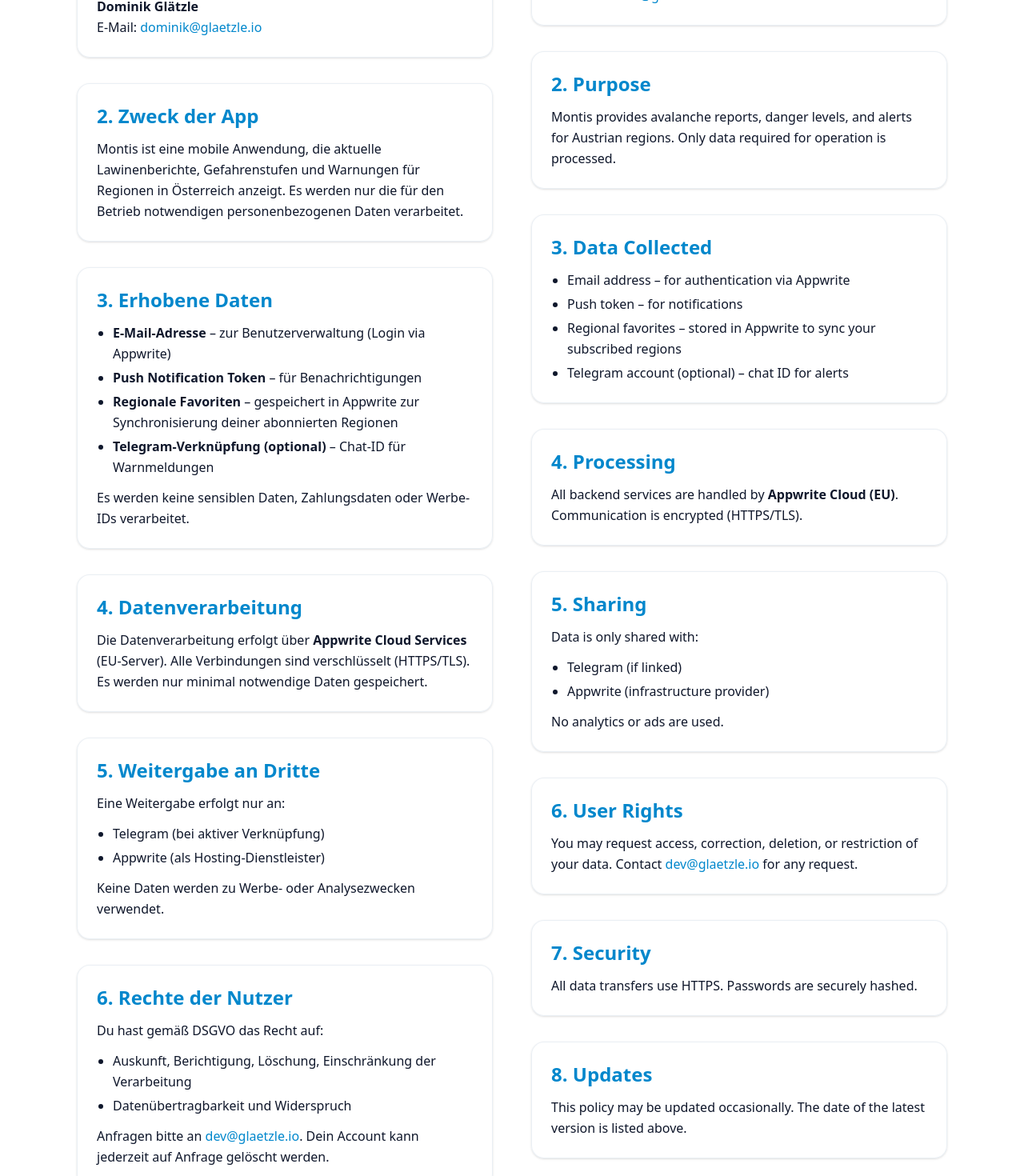
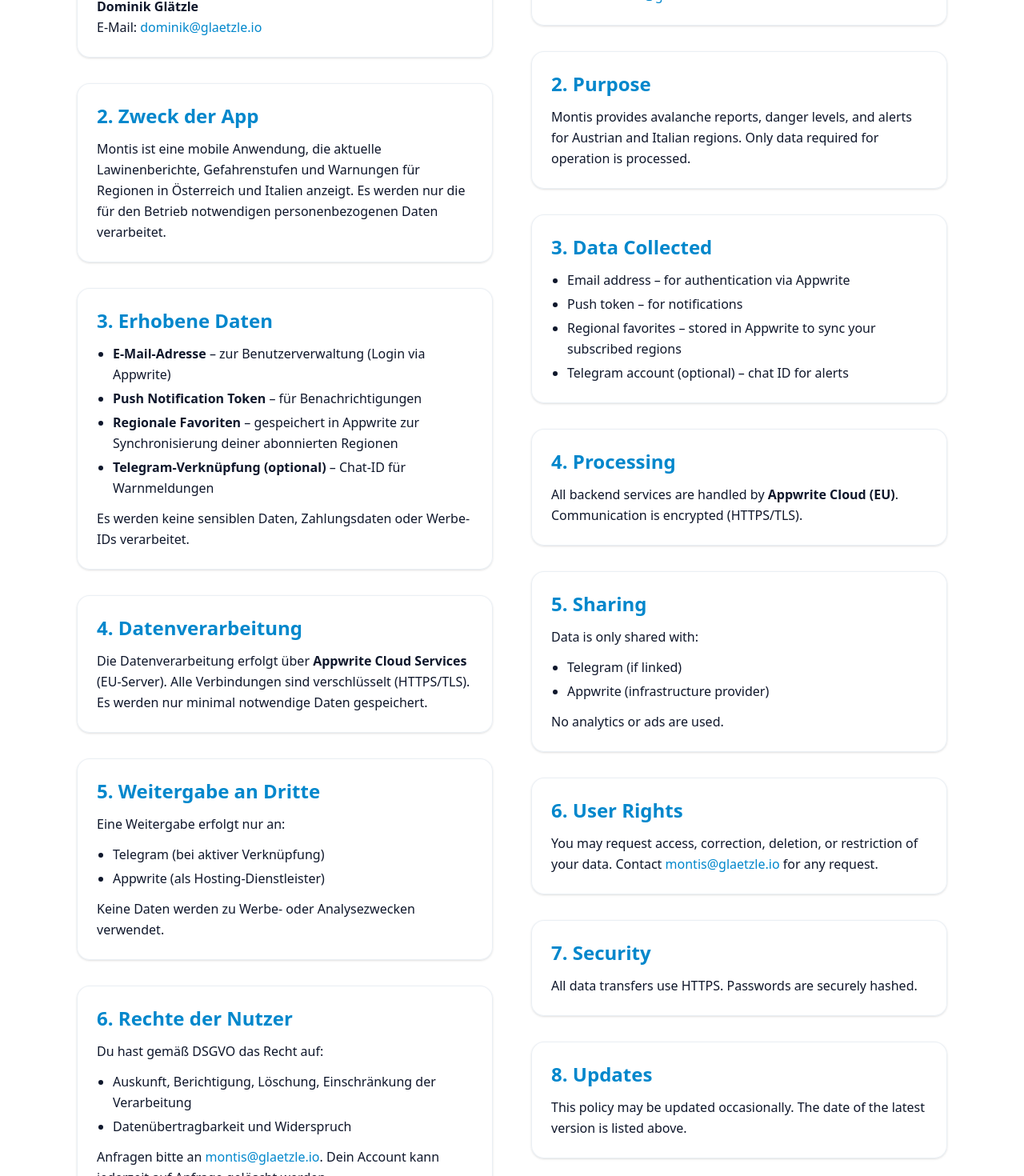
Before and after one commit to dominik-glaetzle/Montis-Homepage, a React (Vite) app: page /privacy in a window 1280 px wide. Shown: the part 340-1810 px from the top of the page at 80% size. Built offline with nearby package versions, Linux system fonts and the light colour scheme.

Commit message:
email updates + added italian regions + deleted privacy component

```diff
--- a/src/components/Footer.tsx
+++ b/src/components/Footer.tsx
@@ -12,10 +12,6 @@
           <Link to="/privacy" className="hover:underline dark:text-white">
             Privacy
           </Link>
-
-          {/*<Link to="/contact" className="hover:underline dark:text-white">*/}
-          {/*  Contact*/}
-          {/*</Link>*/}
         </div>
       </div>
     </footer>
--- a/src/components/Header.tsx
+++ b/src/components/Header.tsx
@@ -27,7 +27,7 @@
             }
           >
             Stay safe in the mountains. Get daily avalanche reports and alerts
-            for all Austrian regions with Montis.
+            for all regions in Austria and Italy.
           </p>
           <div className={"mt-8 flex justify-center md:justify-start"}>
             <a
--- a/src/main.tsx
+++ b/src/main.tsx
@@ -6,7 +6,6 @@
 import App from "./App";
 import Home from "./pages/Home";
 import Privacy from "./pages/Privacy";
-import Contact from "./pages/Contact";
 
 const router = createBrowserRouter([
   {
@@ -14,7 +13,6 @@
     children: [
       { index: true, element: <Home /> },
       { path: "privacy", element: <Privacy /> },
-      { path: "contact", element: <Contact /> },
     ],
   },
 ]);
--- a/src/pages/Contact.tsx
+++ /dev/null
@@ -1,13 +0,0 @@
-export default function Contact() {
-  return (
-    <main className="mx-auto max-w-3xl px-6 py-16">
-      <h1 className="text-3xl font-bold">Contact</h1>
-      <p className="mt-6 text-slate-700">
-        Mail:{" "}
-        <a className="underline" href="mailto:hello@montis.glaetzle.io">
-          dominik@glaetzle.io
-        </a>
-      </p>
-    </main>
-  );
-}
--- a/src/pages/Privacy.tsx
+++ b/src/pages/Privacy.tsx
@@ -34,8 +34,8 @@
                 <p>
                   Montis ist eine mobile Anwendung, die aktuelle
                   Lawinenberichte, Gefahrenstufen und Warnungen für Regionen in
-                  Österreich anzeigt. Es werden nur die für den Betrieb
-                  notwendigen personenbezogenen Daten verarbeitet.
+                  Österreich und Italien anzeigt. Es werden nur die für den
+                  Betrieb notwendigen personenbezogenen Daten verarbeitet.
                 </p>
               </Section>
 
@@ -96,10 +96,10 @@
                 <p>
                   Anfragen bitte an{" "}
                   <a
-                    href="mailto:dev@glaetzle.io"
+                    href="mailto:montis@glaetzle.io"
                     className="text-[#0187CC] dark:text-[##0187CC] underline-offset-4 hover:underline focus-visible:outline-none focus-visible:ring-2 focus-visible:ring-sky-400/60 rounded"
                   >
-                    dev@glaetzle.io
+                    montis@glaetzle.io
                   </a>
                   . Dein Account kann jederzeit auf Anfrage gelöscht werden.
                 </p>
@@ -141,7 +141,7 @@
                   <br />
                   <strong>Dominik Glätzle</strong>
                   <br />
-                  Email:{" "}
+                  E-Mail:{" "}
                   <a
                     href="mailto:dominik@glaetzle.io"
                     className="text-[#0187CC] dark:text-[#0187CC] underline-offset-4 hover:underline focus-visible:outline-none focus-visible:ring-2 focus-visible:ring-sky-400/60 rounded"
@@ -154,8 +154,8 @@
               <Section title="2. Purpose">
                 <p>
                   Montis provides avalanche reports, danger levels, and alerts
-                  for Austrian regions. Only data required for operation is
-                  processed.
+                  for Austrian and Italian regions. Only data required for
+                  operation is processed.
                 </p>
               </Section>
 
@@ -193,10 +193,10 @@
                   You may request access, correction, deletion, or restriction
                   of your data. Contact{" "}
                   <a
-                    href="mailto:dev@glaetzle.io"
+                    href="mailto:montis@glaetzle.io"
                     className="text-[#0187CC] dark:text-[#0187CC] underline-offset-4 hover:underline focus-visible:outline-none focus-visible:ring-2 focus-visible:ring-sky-400/60 rounded"
                   >
-                    dev@glaetzle.io
+                    montis@glaetzle.io
                   </a>{" "}
                   for any request.
                 </p>
```
